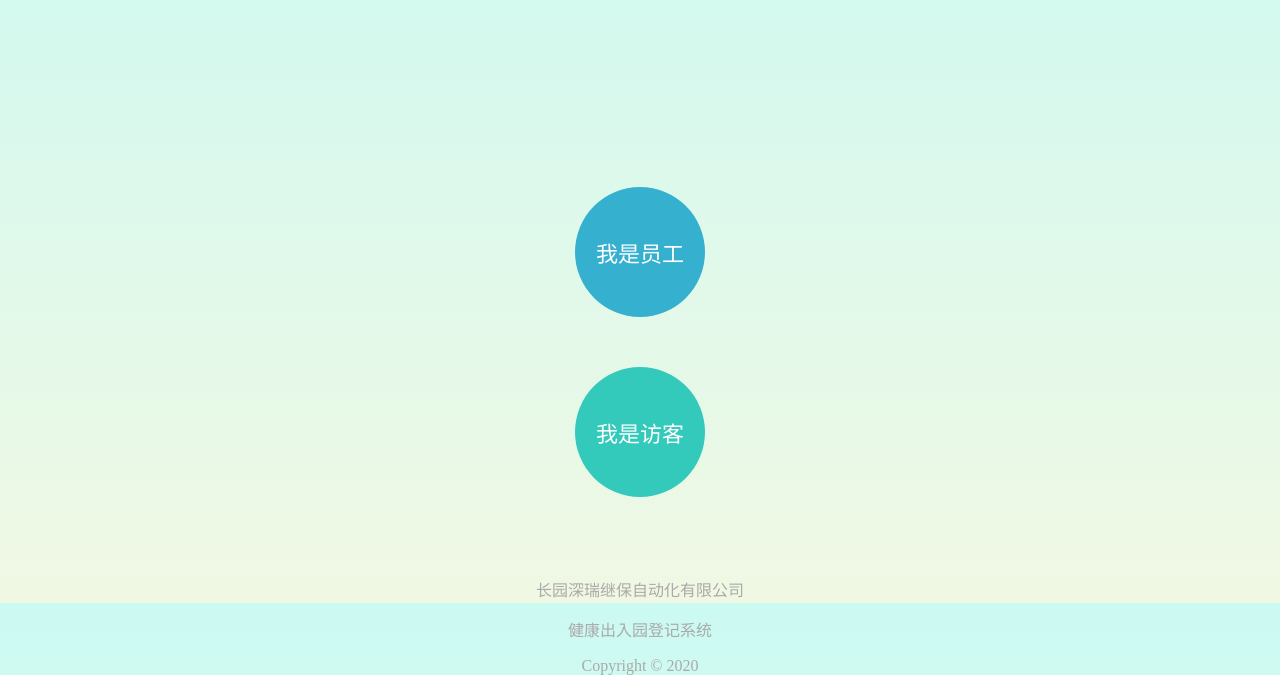
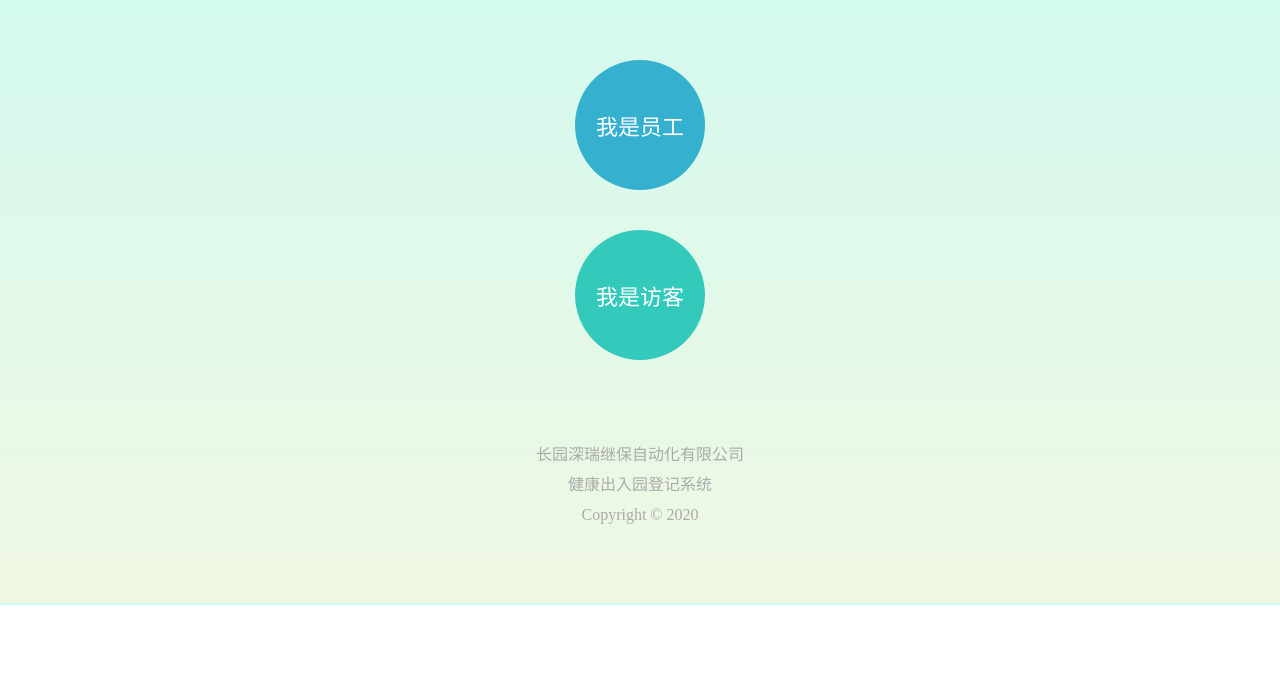
Before and after one commit to vincent-ywc/personnel-control, a plain HTML site: page index.html in a window 1280 px wide. Shown: the part 197-872 px from the top of the page. After the commit the page ends 802 px from the top, so only its background shows below. Drawn offline with Linux system fonts and the light colour scheme.

Commit message:
修改index样式

```diff
--- a/index.html
+++ b/index.html
@@ -31,7 +31,7 @@
 				color: #fff;
 			}
 			.employee {
-				margin: 30% auto 50px;
+				margin: 20% auto 40px;
 				background-color: #35B0CF;
 			}
 			.visitor {
@@ -42,6 +42,11 @@
 				margin-top: 80px;
 				text-align: center;
 				color: #aaa;
+			}
+			p {
+				margin: 0;
+				padding: 0;
+				line-height: 30px;
 			}
 		</style>
 	</head>
```
